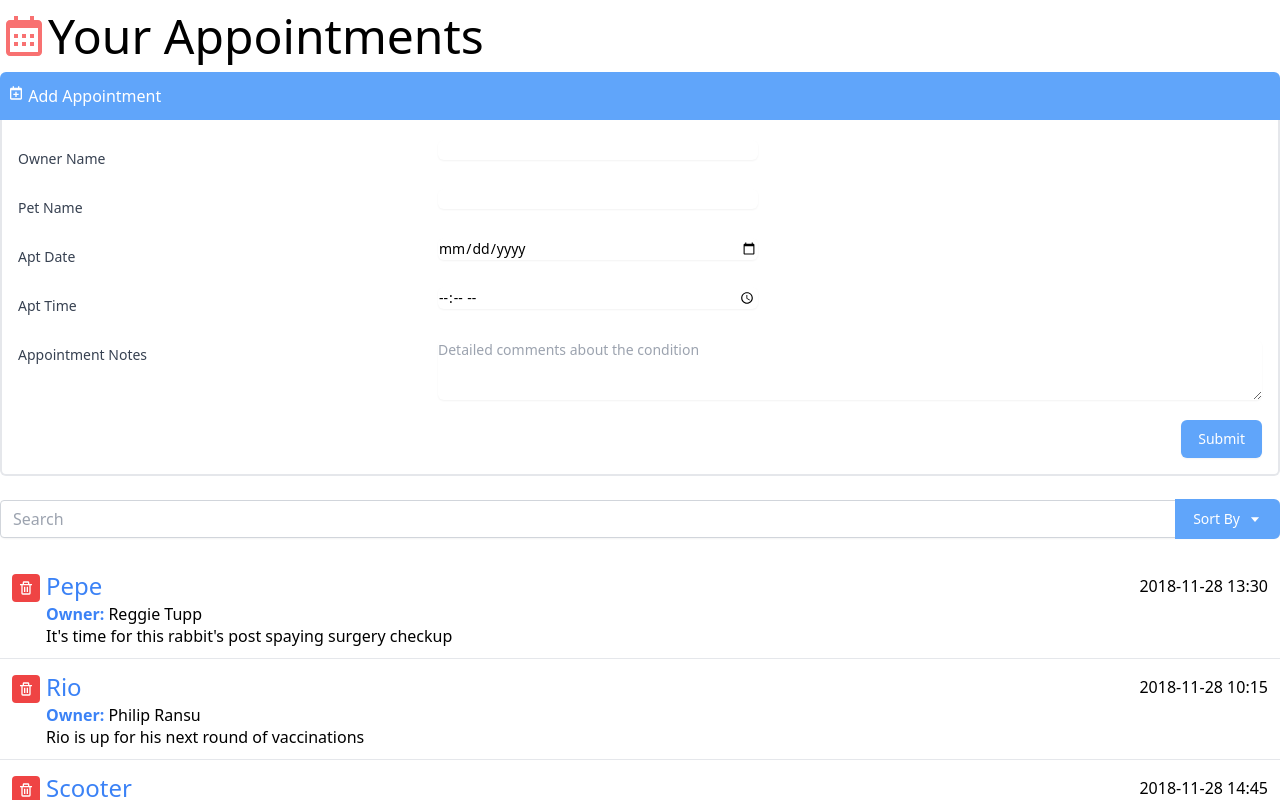
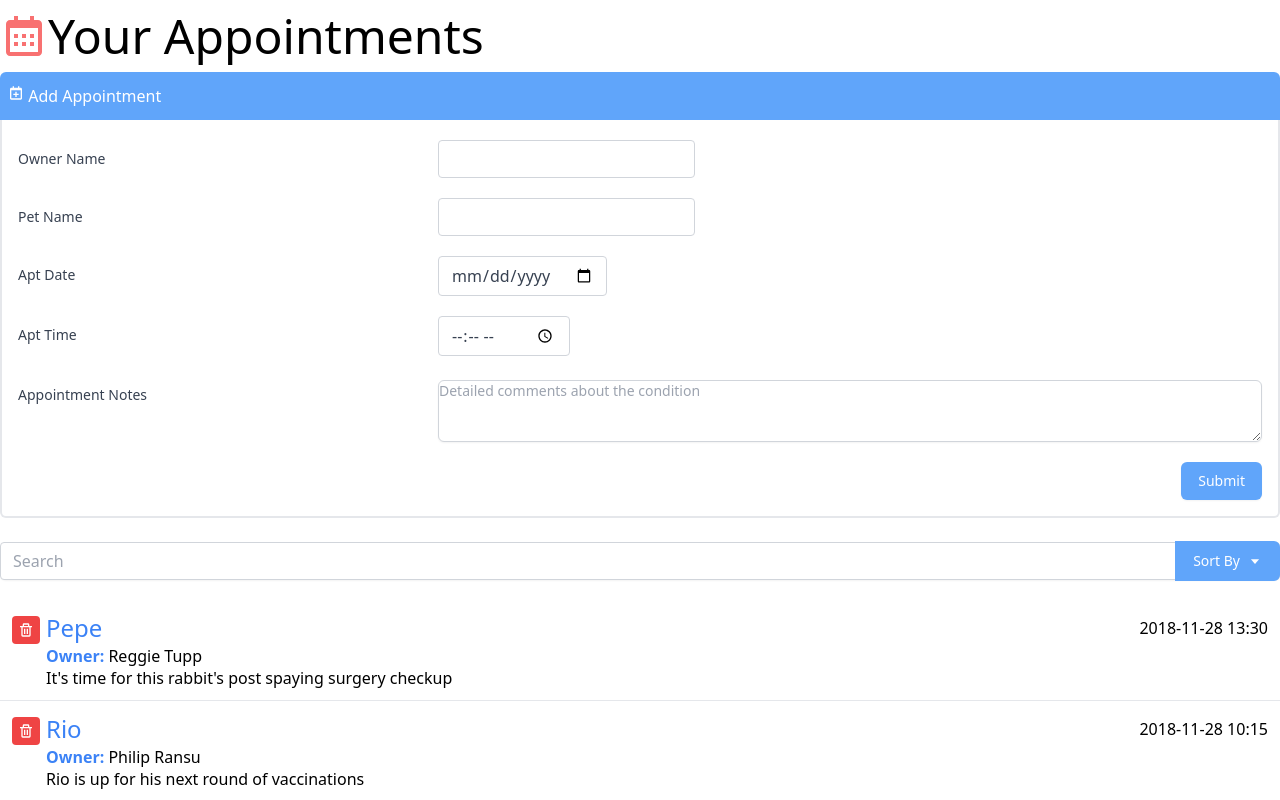
Before and after one commit to hassanidris/react-appointment-app, a React (Create React App) app: page / in a window 1280 px wide. Both pictures are taken after typing "Sample" into the empty fields and a click on the button "Add Appointment". Shown: the top 800 px of the page. Built offline with nearby package versions, Linux system fonts and the light colour scheme.

Commit message:
Uploading hooks

```diff
--- a/src/components/AddAppointment.js
+++ b/src/components/AddAppointment.js
@@ -1,13 +1,13 @@
 import { BiCalendarPlus } from "react-icons/bi";
-import { useState } from 'react';
+import { useState } from "react";
 
 const AddAppointment = () => {
-  let [toggleForm, setToggleForm] = useState(false)
+    let [toggleForm, setToggleForm] = useState(false);
     return (
         <div>
-      <button onClick={() => { setToggleForm(!toggleForm) }}
+            <button onClick={() => {setToggleForm(!toggleForm) }}
             className={`bg-blue-400 text-white px-2 py-3 w-full text-left rounded-t-md
-        ${toggleForm ? 'rounded-t-md' : 'rounded-md'}`}>
+            ${toggleForm ? 'rounded-t-md' : 'rounded-md'}`} >
                 <div><BiCalendarPlus className="inline-block align-text-top" />  Add Appointment</div>
             </button>
             {
@@ -19,7 +19,7 @@ const AddAppointment = () => {
                         </label>
                         <div className="mt-1 sm:mt-0 sm:col-span-2">
                             <input type="text" name="ownerName" id="ownerName"
-                className="max-w-lg block w-full shadow-sm focus:ring-indigo-500 focus:border-indigo-500 sm:max-w-xs sm:text-sm border-gray-300 rounded-md" />
+                            className="form-control relative flex-auto min-w-0 block px-3 py-1.5 text-base font-normal text-gray-700 bg-white bg-clip-padding border border-solid border-gray-300 rounded transition ease-in-out m-0 focus:text-gray-700 focus:bg-white focus:border-blue-600 focus:outline-none" />
                         </div>
                     </div>
 
@@ -29,7 +29,7 @@ const AddAppointment = () => {
                         </label>
                         <div className="mt-1 sm:mt-0 sm:col-span-2">
                             <input type="text" name="petName" id="petName"
-                className="max-w-lg block w-full shadow-sm focus:ring-indigo-500 focus:border-indigo-500 sm:max-w-xs sm:text-sm border-gray-300 rounded-md" />
+                            className="form-control relative flex-auto min-w-0 block px-3 py-1.5 text-base font-normal text-gray-700 bg-white bg-clip-padding border border-solid border-gray-300 rounded transition ease-in-out m-0 focus:text-gray-700 focus:bg-white focus:border-blue-600 focus:outline-none" />
                         </div>
                     </div>
 
@@ -39,7 +39,7 @@ const AddAppointment = () => {
                         </label>
                         <div className="mt-1 sm:mt-0 sm:col-span-2">
                             <input type="date" name="aptDate" id="aptDate"
-                className="max-w-lg block w-full shadow-sm focus:ring-indigo-500 focus:border-indigo-500 sm:max-w-xs sm:text-sm border-gray-300 rounded-md" />
+                            className="form-control relative flex-auto min-w-0 block px-3 py-1.5 text-base font-normal text-gray-700 bg-white bg-clip-padding border border-solid border-gray-300 rounded transition ease-in-out m-0 focus:text-gray-700 focus:bg-white focus:border-blue-600 focus:outline-none" />
                         </div>
                     </div>
 
@@ -49,7 +49,7 @@ const AddAppointment = () => {
                         </label>
                         <div className="mt-1 sm:mt-0 sm:col-span-2">
                             <input type="time" name="aptTime" id="aptTime"
-                className="max-w-lg block w-full shadow-sm focus:ring-indigo-500 focus:border-indigo-500 sm:max-w-xs sm:text-sm border-gray-300 rounded-md" />
+                            className="form-control relative flex-auto min-w-0 block px-3 py-1.5 text-base font-normal text-gray-700 bg-white bg-clip-padding border border-solid border-gray-300 rounded transition ease-in-out m-0 focus:text-gray-700 focus:bg-white focus:border-blue-600 focus:outline-none" />
                         </div>
                     </div>
 
@@ -59,7 +59,7 @@ const AddAppointment = () => {
                         </label>
                         <div className="mt-1 sm:mt-0 sm:col-span-2">
                             <textarea id="aptNotes" name="aptNotes" rows="3"
-                className="shadow-sm focus:ring-indigo-500 focus:border-indigo-500 mt-1 block w-full sm:text-sm border-gray-300 rounded-md" placeholder="Detailed comments about the condition"></textarea>
+                            className="shadow-sm focus:ring-indigo-500 focus:border-indigo-500 mt-1 block w-full sm:text-sm border border-gray-300 rounded-md" placeholder="Detailed comments about the condition"></textarea>
                         </div>
                     </div>
 
@@ -74,7 +74,7 @@ const AddAppointment = () => {
                 </div>
             }
         </div>
-  )
+    );
 }
 
-export default AddAppointment
+export default AddAppointment;
```
Lines whose indentation alone changed are shown as unchanged.
